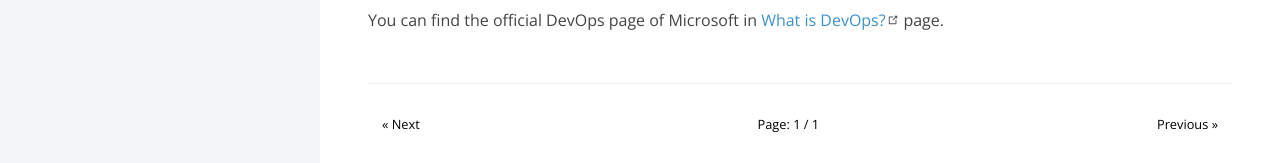
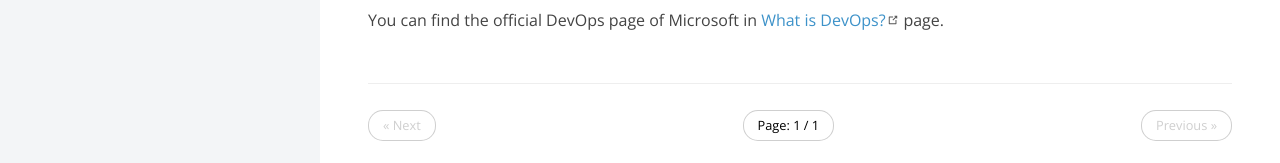
Before and after one commit to polatengin/devopstips.net, a Jekyll site: the page built from index.html, in a window 1280 px wide and 1119 px high. Shown: the part 953-1116 px from the top of the window. Built offline with Jekyll 4.4.1, drawn with Linux system fonts in a browser that asks for light colours; nearby versions of some CDN libraries; the list of posts is cut into pages by our own code.

Commit message:
shadow color variable name fixed

```diff
--- a/_includes/css/style.css
+++ b/_includes/css/style.css
@@ -180,7 +180,7 @@ blockquote {
   display: inline;
 }
 .pager .disabled>a, .pager .disabled>a:hover, .pager .disabled>a:focus, .pager .disabled>span {
-  color: var(--shadow);
+  color: var(--shadow-color);
   cursor: not-allowed;
 }
 .pager .previous>a, .pager .previous>span {
@@ -193,7 +193,7 @@ blockquote {
   display: inline-block;
   padding: 5px 14px;
   background-color: #fff;
-  border: 1px solid var(--shadow);
+  border: 1px solid var(--shadow-color);
   border-radius: 15px;
 }
 
```
